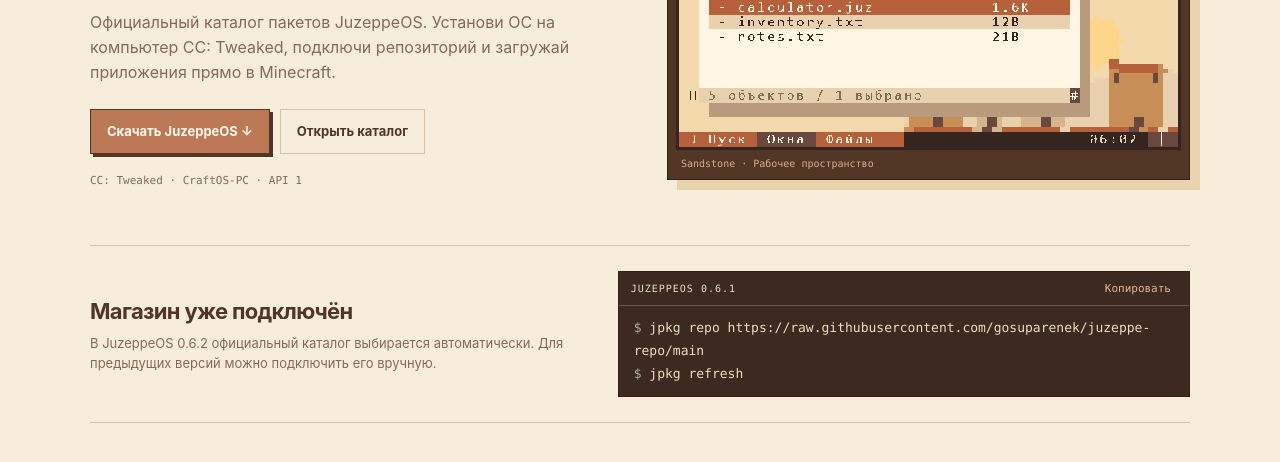
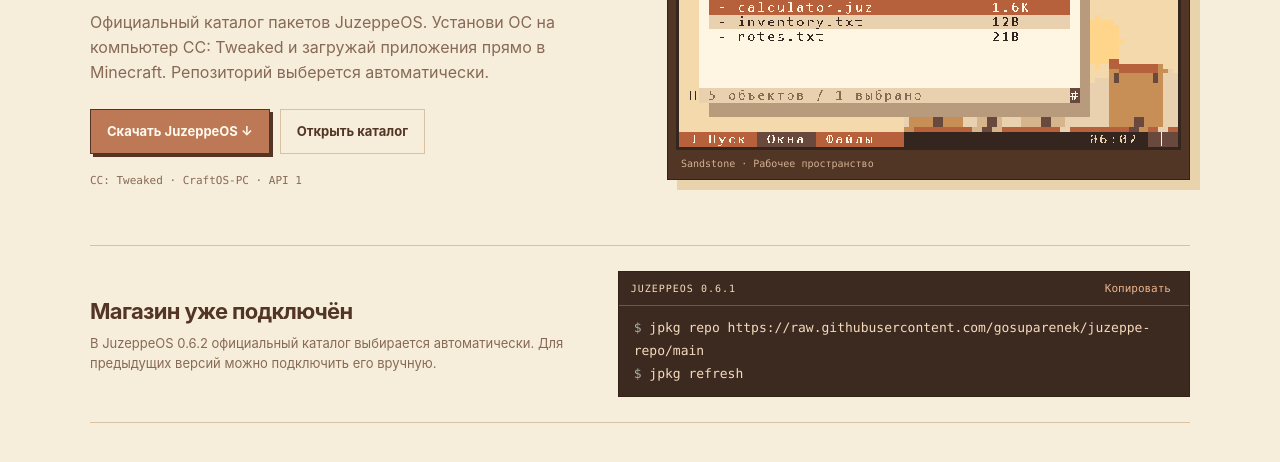
Before and after one commit to gosuparenek/juzeppe-repo, a plain HTML site: page index.html in a window 1280 px wide. Shown: the part 325-787 px from the top of the page. Drawn offline with Linux system fonts and the light colour scheme.

Commit message:
Clarify automatic store setup

```diff
--- a/index.html
+++ b/index.html
@@ -21,7 +21,7 @@
       <div class="hero-copy">
         <div class="eyebrow"><span class="dot"></span> Стабильная версия 0.6.2</div>
         <h1>Приложения для<br>твоего <em>города.</em></h1>
-        <p>Официальный каталог пакетов JuzeppeOS. Установи ОС на компьютер CC: Tweaked, подключи репозиторий и загружай приложения прямо в Minecraft.</p>
+        <p>Официальный каталог пакетов JuzeppeOS. Установи ОС на компьютер CC: Tweaked и загружай приложения прямо в Minecraft. Репозиторий выберется автоматически.</p>
         <div class="actions"><a class="button primary" href="downloads/juzeppe.lua" download="juzeppe.lua">Скачать JuzeppeOS ↓</a><a class="button secondary" href="#catalog">Открыть каталог</a></div>
         <div class="compat">CC: Tweaked · CraftOS-PC · API 1</div>
       </div>
```
